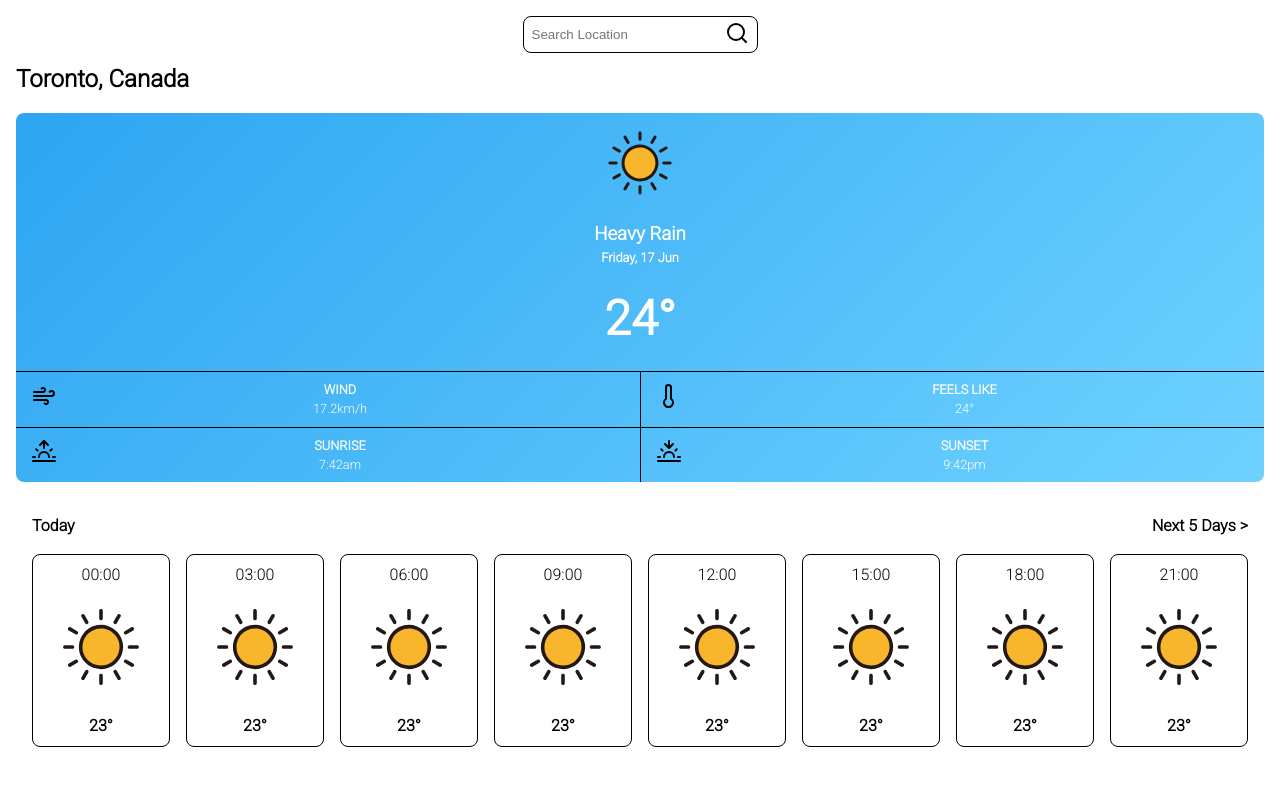
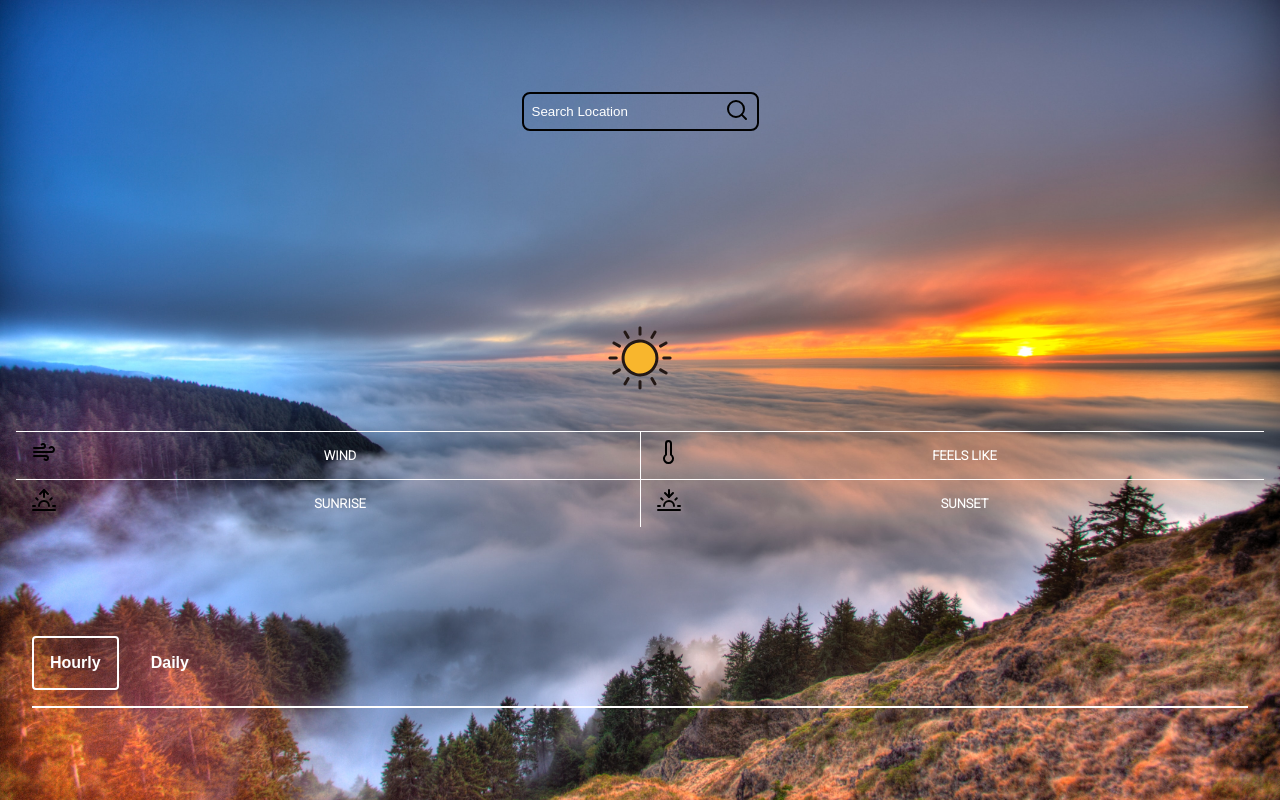
Before and after one commit to MilosOst/weather-app, a plain HTML site: page index.html in a window 1280 px wide. Drawn offline with Linux system fonts and the light colour scheme; no server answers.

Commit message:
Add Hourly and Daily forecast

```diff
--- a/index.html
+++ b/index.html
@@ -20,13 +20,13 @@
                 <img src="./imgs/search.svg" alt="">
             </button>
         </div>
-        <h2 id="location">Toronto, Canada</h2>
+        <h2 id="location"></h2>
         <main class="current-info">
             <img src="./imgs/weather-icons/01d.svg" alt="" id="today-img">
-            <h3 id="weather-type">Heavy Rain</h3>
-            <h4 class="info-title" id="curr-date">Friday, 17 Jun</h4>
+            <h3 id="weather-type"></h3>
+            <h4 class="info-title" id="curr-date"></h4>
             <h4 class="info-title" id="curr-time"></h4>
-            <h2 id="today-temp">24°</h2>
+            <h2 id="today-temp"></h2>
 
             <div class="more-info">
                 <div class="info-item">
@@ -35,7 +35,7 @@
                     </div>
                     <div class="info-text">
                         <h4 class="info-title">WIND</h4>
-                        <p id="wind-speed">17.2km/h</p>
+                        <p id="wind-speed"></p>
                     </div>
                 </div>
                 <div class="info-item">
@@ -44,7 +44,7 @@
                     </div>
                     <div class="info-text">
                         <h4 class="info-title">FEELS LIKE</h4>
-                        <p id="feels-like">24°</p>
+                        <p id="feels-like"></p>
                     </div>
                 </div>
                 <div class="info-item">
@@ -53,7 +53,7 @@
                     </div>
                     <div class="info-text">
                         <h4 class="info-title">SUNRISE</h4>
-                        <p id="sunrise">7:42am</p>
+                        <p id="sunrise"></p>
                     </div>
                 </div>
                 <div class="info-item">
@@ -62,7 +62,7 @@
                     </div>
                     <div class="info-text">
                         <h4 class="info-title">SUNSET</h4>
-                        <p id="sunset">9:42pm</p>
+                        <p id="sunset"></p>
                     </div>
                 </div>
             </div>
@@ -70,50 +70,14 @@
 
         <div class="forecast">
             <div class="forecast-header">
-                <h4>Today</h4>
-                <h4>Next 5 Days ></h4>
+                <button class="option-select selected" id="hour-select">Hourly</button>
+                <button class="option-select" id="daily-select">Daily</button>
             </div>
-            <div class="forecast-breakdown">
-                <div class="forecast-entry">
-                    <p class="time">00:00</p>
-                    <img src="./imgs/weather-icons/01d.svg" alt="Sunny" class="forecast-img">
-                    <p class="forecast-temp">23°</p>
-                </div>
-                <div class="forecast-entry">
-                    <p class="time">03:00</p>
-                    <img src="./imgs/weather-icons/01d.svg" alt="Sunny" class="forecast-img">
-                    <p class="forecast-temp">23°</p>
-                </div>
-                <div class="forecast-entry">
-                    <p class="time">06:00</p>
-                    <img src="./imgs/weather-icons/01d.svg" alt="Sunny" class="forecast-img">
-                    <p class="forecast-temp">23°</p>
-                </div>
-                <div class="forecast-entry">
-                    <p class="time">09:00</p>
-                    <img src="./imgs/weather-icons/01d.svg" alt="Sunny" class="forecast-img">
-                    <p class="forecast-temp">23°</p>
-                </div>
-                <div class="forecast-entry">
-                    <p class="time">12:00</p>
-                    <img src="./imgs/weather-icons/01d.svg" alt="Sunny" class="forecast-img">
-                    <p class="forecast-temp">23°</p>
-                </div>
-                <div class="forecast-entry">
-                    <p class="time">15:00</p>
-                    <img src="./imgs/weather-icons/01d.svg" alt="Sunny" class="forecast-img">
-                    <p class="forecast-temp">23°</p>
-                </div>
-                <div class="forecast-entry">
-                    <p class="time">18:00</p>
-                    <img src="./imgs/weather-icons/01d.svg" alt="Sunny" class="forecast-img">
-                    <p class="forecast-temp">23°</p>
-                </div>
-                <div class="forecast-entry">
-                    <p class="time">21:00</p>
-                    <img src="./imgs/weather-icons/01d.svg" alt="Sunny" class="forecast-img">
-                    <p class="forecast-temp">23°</p>
-                </div>
+            <div class="forecast-hourly active">
+
+            </div>
+            <div class="forecast-daily">
+
             </div>
         </div>
     </div>
--- a/style.css
+++ b/style.css
@@ -6,7 +6,6 @@
 
 :root {
     font-size: 16px;
-    --blue-bg: linear-gradient(135deg, rgb(46, 165, 242) 0%, rgb(110, 210, 255) 100%);
 }
 
 body, html, .container {
@@ -21,7 +20,12 @@ body {
 .container {
     display: flex;
     flex-direction: column;
+    justify-content: space-evenly;
     padding: 1rem;
+    background: url(./imgs/app-bg.jpg) no-repeat 0 0;
+    background-size: cover;
+    overflow: auto;
+    color: white;
 }
 
 .search-box {
@@ -33,13 +37,27 @@ body {
 
     padding: 4px 8px;
     margin-bottom: 8px;
-    border: 1px solid black;
+    border: 2px solid black;
     border-radius: 8px;
 }
 
 #location-search {
     outline: none;
     border: none;
+    background-color: inherit;
+    color: white;
+}
+
+#location-search::placeholder {
+    color: white;
+}
+
+#location-search::-webkit-search-cancel-button {
+    -webkit-appearance: none;
+    height: 20px;
+    width: 20px;
+    background: url(./imgs/x.svg) no-repeat 50% 50%;
+    color: white;
 }
 
 .search-btn {
@@ -53,7 +71,6 @@ body {
     border-radius: 8px;
     margin-top: 1rem;
 
-    background: var(--blue-bg);
     color: white;
 }
 
@@ -82,23 +99,19 @@ body {
     align-items: center;
 
     padding: 0.5rem 1rem;
-    border-top: 1px solid black;
-
+    border-top: 1px solid white;
 }
 
+
 .info-item:nth-child(2n) {
-    border-left: 1px solid black;
+    border-left: 1px solid white;
 }
 
 .info-text {
     flex: 1;
 }
 
-.info-title {
-    font-size: 0.8rem;
-}
-
-.info-text > p {
+.info-title, .info-text > p {
     font-size: 0.8rem;
 }
 
@@ -109,24 +122,49 @@ body {
 
 .forecast-header {
     display: flex;
-    justify-content: space-between;
 }
 
-.forecast-breakdown {
+.option-select {
+    margin-right: 1rem;
+    padding: 1rem;
+    border: none;
+    border-radius: 4px;
+    background-color: inherit;
+    color: white;
+    font-size: 1rem;
+    font-weight: 800;
+    cursor: pointer;
+}
+
+.option-select.selected {
+    border: 2px solid white;
+}
+
+.forecast-hourly, .forecast-daily {
+    display: none;
+    gap: 1rem;
+    overflow-x: scroll;
+    margin-top: 1rem;
+
+    border-top: 1px solid white;
+    border-bottom: 1px solid white;
+}
+
+.forecast-hourly.active, .forecast-daily.active {
     display: flex;
-    gap: 1rem;
-    overflow-x: auto;
-    margin-top: 1rem;
 }
 
 .forecast-entry {
     flex: 1;
-    border: 1px solid black;
     border-radius: 8px;
     padding: 8px;
     text-align: center;
 }
 
-.forecast-temp {
+.forecast-temp, .time {
     font-weight: 700;
 }
+
+.forecast-img {
+    width: calc(3rem + 2vw);
+}
```
Also changed, not shown: imgs/app-bg.jpg (added), imgs/x.svg (added), main.js.
